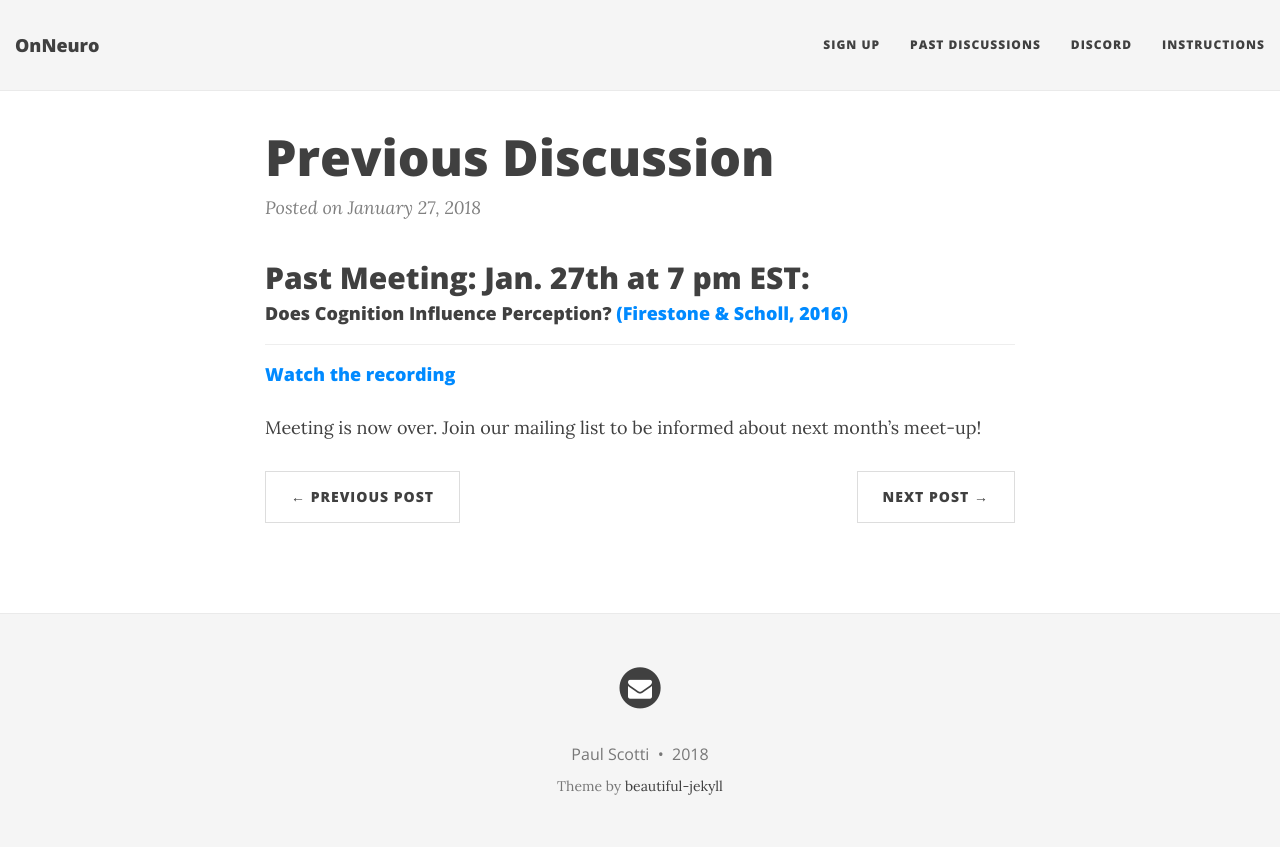
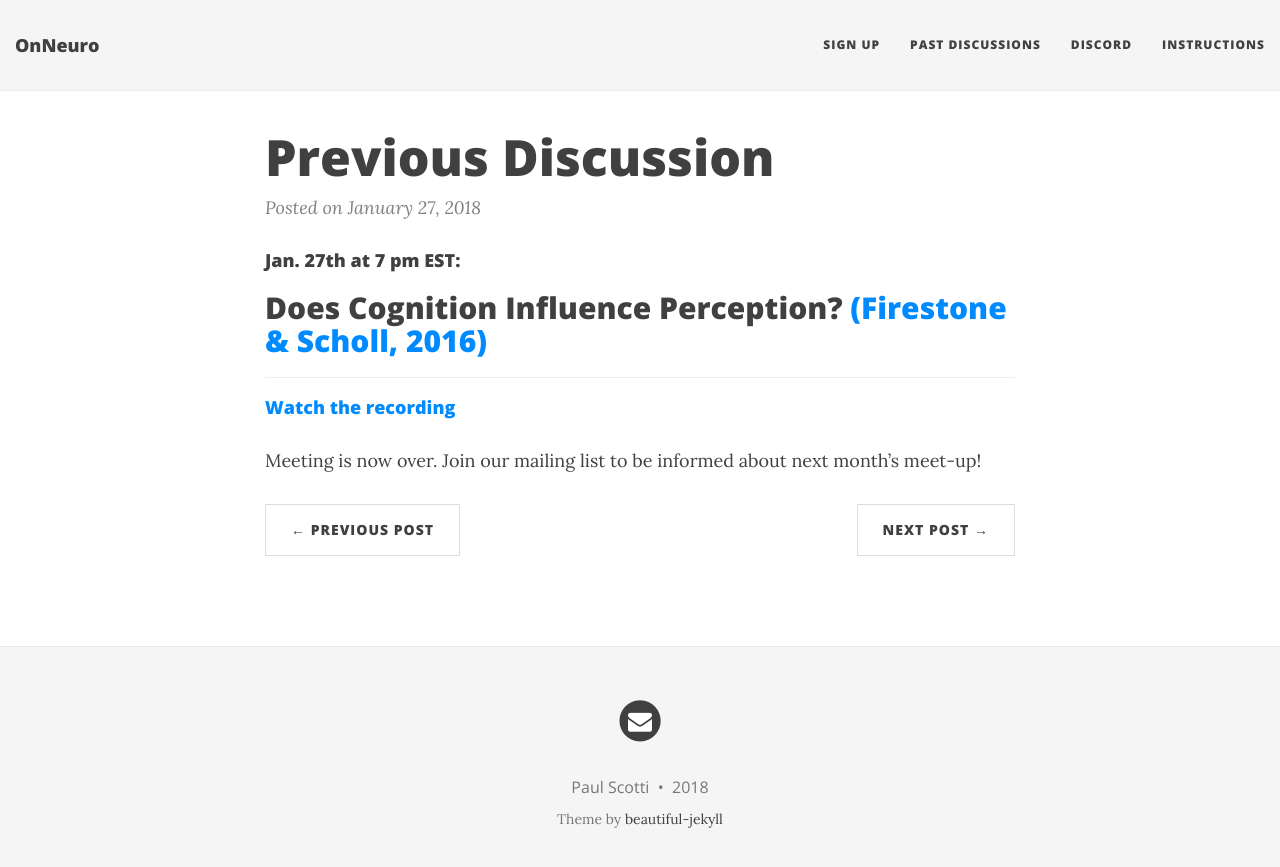
Before and after one commit to OnNeuro/onneuro.github.io, a Jekyll site: the page built from _posts/2018-01-27-Past.md, in a window 1280 px wide. Shown: the top 867 px of the page. Built offline with Jekyll 4.4.1, drawn with Linux system fonts in a browser that asks for light colours; nearby versions of some CDN libraries.

Commit message:
Update 2018-01-27-Past.md

```diff
--- a/_posts/2018-01-27-Past.md
+++ b/_posts/2018-01-27-Past.md
@@ -4,9 +4,9 @@ title: Previous Discussion
 excerpt: We will be live on Saturday, Jan. 27th at 7 pm EST -- read more for link to join
 ---
 
-## Past Meeting: Jan. 27th at 7 pm EST:
+#### Jan. 27th at 7 pm EST:
 
-#### Does Cognition Influence Perception? [(Firestone & Scholl, 2016)](http://perception.yale.edu/papers/16-Firestone-Scholl-BBS.pdf)
+## Does Cognition Influence Perception? [(Firestone & Scholl, 2016)](http://perception.yale.edu/papers/16-Firestone-Scholl-BBS.pdf)
 
 ---
 
```
